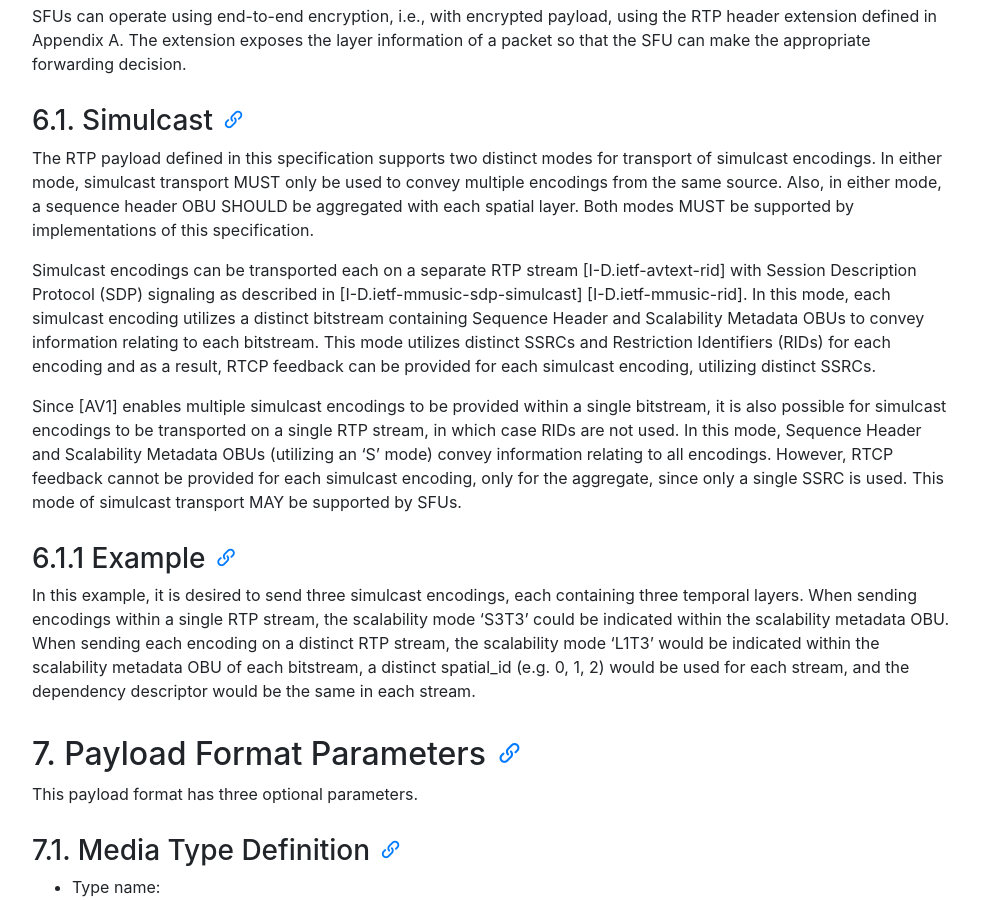
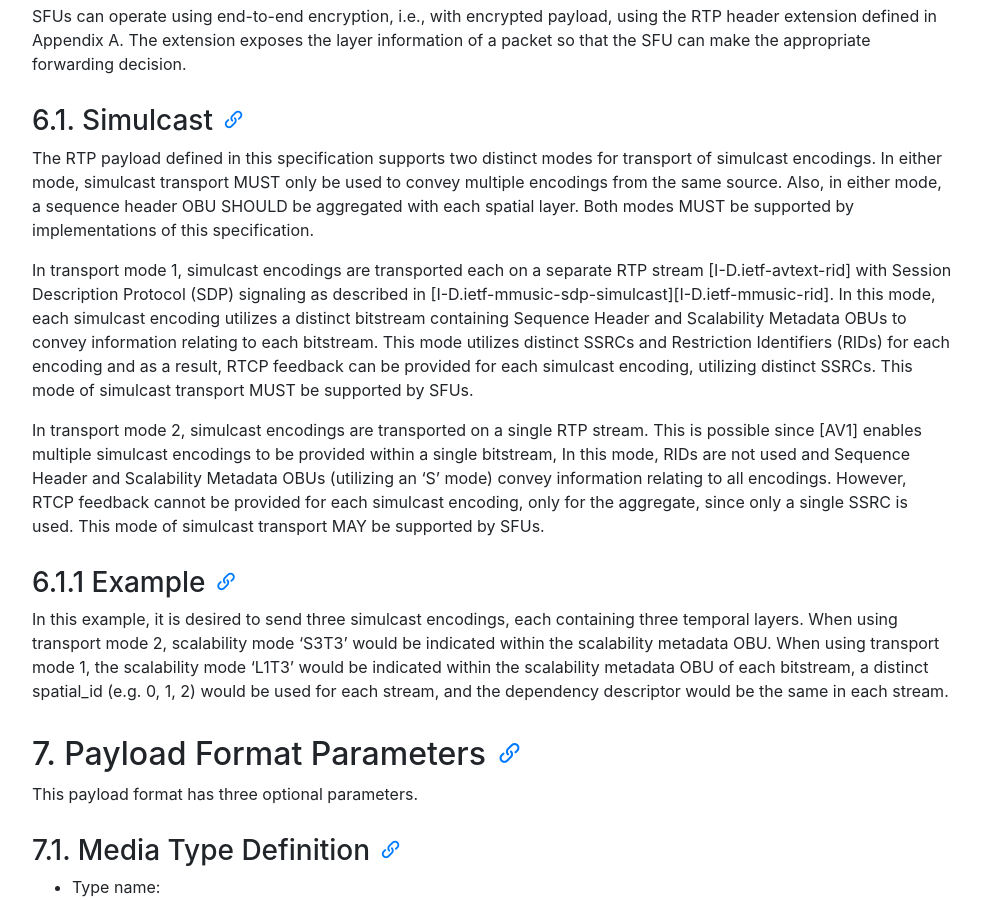
Before and after one commit to AOMediaCodec/av1-rtp-spec, a Jekyll site: the page built from index.md, in a window 1280 px wide and 900 px high, scrolled down 7900 px. Shown: the whole window, without its empty margins (53-1034 px from the left). Built offline with Jekyll 4.4.1, drawn with Linux system fonts in a browser that asks for light colours; nearby versions of some CDN libraries.

Commit message:
Clarifications

```diff
--- a/av1-rtp-spec.md
+++ b/av1-rtp-spec.md
@@ -373,17 +373,18 @@ simulcast encodings. In either mode, simulcast transport MUST only be used to co
 encodings from the same source. Also, in either mode, a sequence header OBU SHOULD be aggregated
 with each spatial layer. Both modes MUST be supported by implementations of this specification.
 
-Simulcast encodings can be transported each on a separate RTP stream [I-D.ietf-avtext-rid] with
-Session Description Protocol (SDP) signaling as described in [I-D.ietf-mmusic-sdp-simulcast]
-[I-D.ietf-mmusic-rid]. In this mode, each simulcast encoding utilizes a distinct bitstream
-containing Sequence Header and Scalability Metadata OBUs to convey information relating to
-each bitstream. This mode utilizes distinct SSRCs and Restriction Identifiers (RIDs) for
-each encoding and as a result, RTCP feedback can be provided for each simulcast encoding,
-utilizing distinct SSRCs.
-
-Since [AV1] enables multiple simulcast encodings to be provided within a single bitstream,
-it is also possible for simulcast encodings to be transported on a single RTP stream, in which
-case RIDs are not used. In this mode, Sequence Header and Scalability Metadata OBUs (utilizing
+In transport mode 1, simulcast encodings are transported each on a separate RTP stream
+[I-D.ietf-avtext-rid] with Session Description Protocol (SDP) signaling as described in
+[I-D.ietf-mmusic-sdp-simulcast][I-D.ietf-mmusic-rid]. In this mode, each simulcast encoding
+utilizes a distinct bitstream containing Sequence Header and Scalability Metadata OBUs to
+convey information relating to each bitstream. This mode utilizes distinct SSRCs and
+Restriction Identifiers (RIDs) for each encoding and as a result, RTCP feedback can be
+provided for each simulcast encoding, utilizing distinct SSRCs. This mode of simulcast
+transport MUST be supported by SFUs.
+
+In transport mode 2, simulcast encodings are transported on a single RTP stream.  This is
+possible since [AV1] enables multiple simulcast encodings to be provided within a single bitstream,
+In this mode, RIDs are not used and Sequence Header and Scalability Metadata OBUs (utilizing
 an 'S' mode) convey information relating to all encodings. However, RTCP feedback cannot be
 provided for each simulcast encoding, only for the aggregate, since only a single SSRC is used.
 This mode of simulcast transport MAY be supported by SFUs.
@@ -391,11 +392,11 @@ This mode of simulcast transport MAY be supported by SFUs.
 ### 6.1.1 Example
 
 In this example, it is desired to send three simulcast encodings, each containing three temporal
-layers. When sending encodings within a single RTP stream, the scalability mode 'S3T3' could
-be indicated within the scalability metadata OBU.  When sending each encoding on a distinct
-RTP stream, the scalability mode 'L1T3' would be indicated within the scalability
-metadata OBU of each bitstream, a distinct spatial_id (e.g. 0, 1, 2) would be used for each
-stream, and the dependency descriptor would be the same in each stream.
+layers. When using transport mode 2, scalability mode 'S3T3' would be indicated within the
+scalability metadata OBU.  When using transport mode 1, the scalability mode 'L1T3' would be
+indicated within the scalability metadata OBU of each bitstream, a distinct
+spatial_id (e.g. 0, 1, 2) would be used for each stream, and the dependency descriptor
+would be the same in each stream.
 
 ## 7. Payload Format Parameters
 
```
